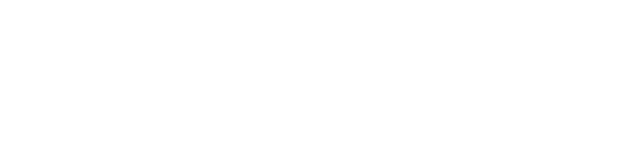
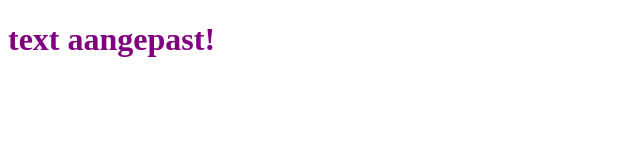
Before and after one commit to gmafkir/p2-javascript-2025, a plain HTML site: page opdracht 6/index.html in a window 1280 px wide. Shown: the whole page, without its empty margins (0-640 px from the left). Drawn offline with Linux system fonts and the light colour scheme.

Commit message:
opdracht 6 af

```diff
--- a/opdracht 6/index.html
+++ b/opdracht 6/index.html
@@ -10,6 +10,6 @@
         <script src="main.js" defer></script>
     </head>
     <body>
-        <h1></h1>
+        <h1 id="veranderText">text</h1>
     </body>
 </html>
--- a/opdracht 6/main.js
+++ b/opdracht 6/main.js
@@ -0,0 +1,6 @@
+function kleur_aanpassen() {
+    document.getElementById("veranderText").style.color = "purple";
+    document.getElementById("veranderText").innerText = "text aangepast!";
+}
+
+kleur_aanpassen();
```
